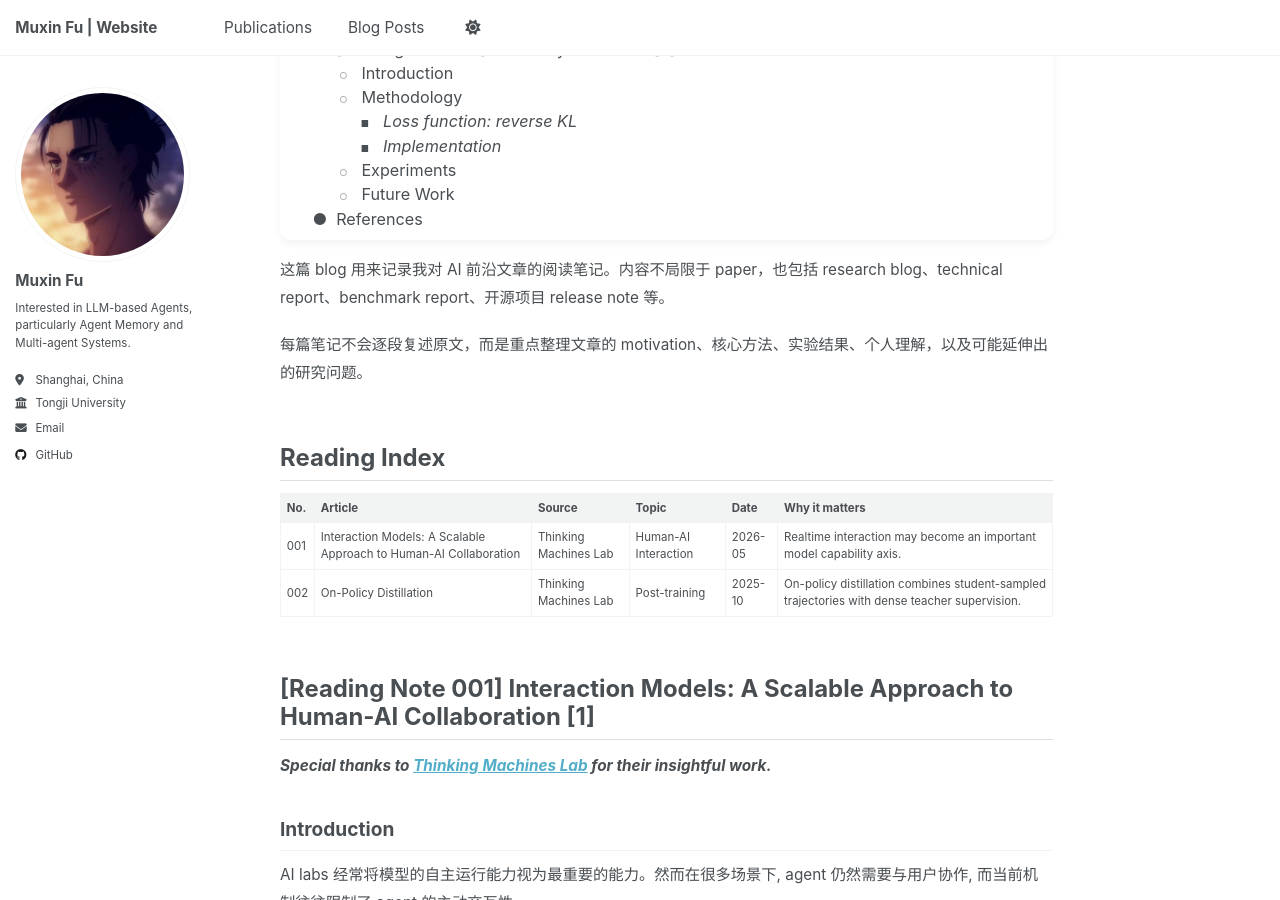
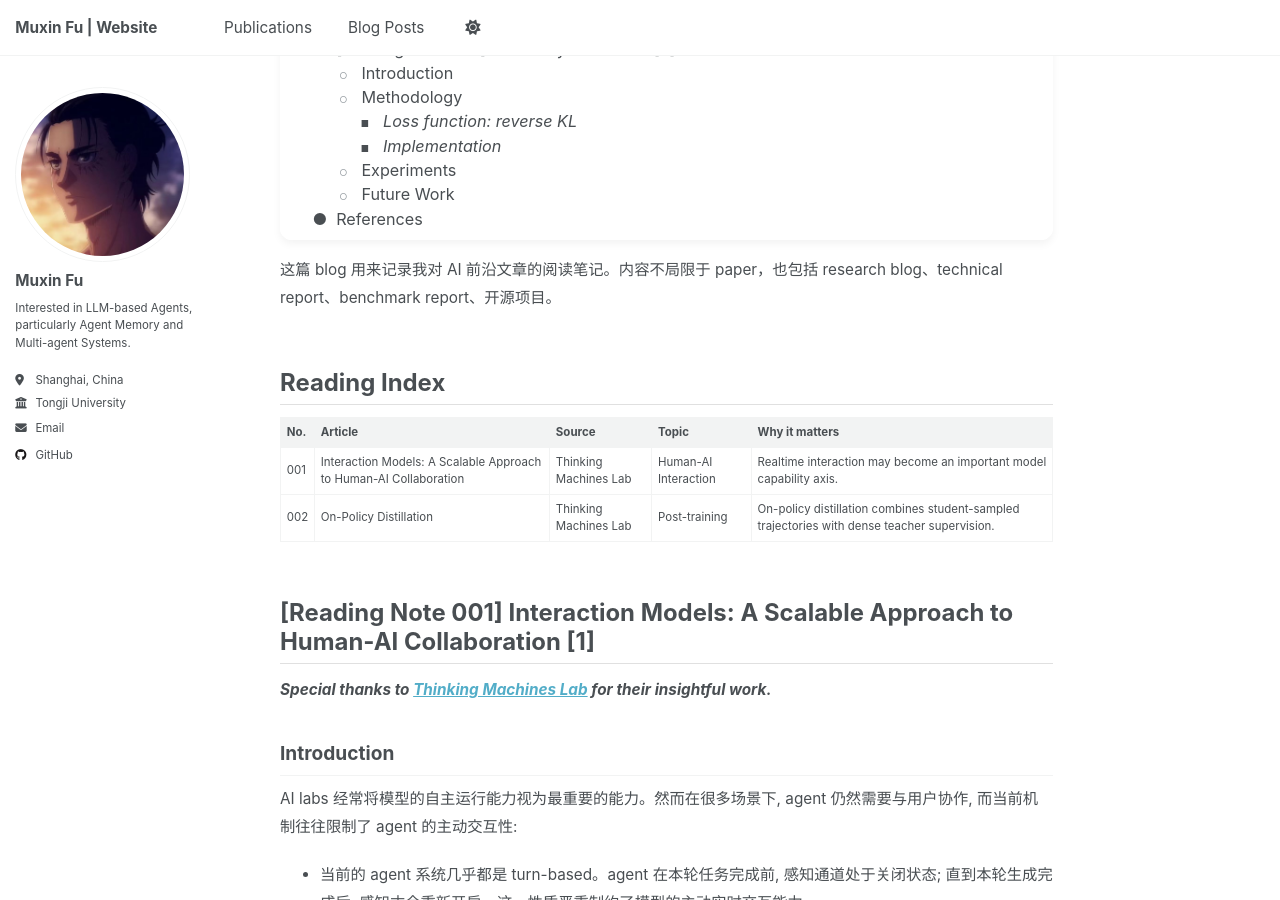
Before and after one commit to KANABOON1/KANABOON1.github.io, a Jekyll site: the page built from _posts/2026-05-14-Frontier-AI-Articles-Reading.md, in a window 1280 px wide and 900 px high, scrolled down 414 px. Built offline with Jekyll 4.4.1, drawn with Linux system fonts in a browser that asks for light colours.

Commit message:
Update details in blog2.

```diff
--- a/_posts/2026-05-14-Frontier-AI-Articles-Reading.md
+++ b/_posts/2026-05-14-Frontier-AI-Articles-Reading.md
@@ -77,16 +77,14 @@ description: 'AI 前沿文章阅读笔记，记录 papers、research blogs、tec
 
 <div class="frontier-reading-post" markdown="1">
 
-这篇 blog 用来记录我对 AI 前沿文章的阅读笔记。内容不局限于 paper，也包括 research blog、technical report、benchmark report、开源项目 release note 等。
-
-每篇笔记不会逐段复述原文，而是重点整理文章的 motivation、核心方法、实验结果、个人理解，以及可能延伸出的研究问题。
+这篇 blog 用来记录我对 AI 前沿文章的阅读笔记。内容不局限于 paper，也包括 research blog、technical report、benchmark report、开源项目。
 
 # Reading Index
 
-| No. | Article | Source | Topic | Date | Why it matters |
+| No. | Article | Source | Topic | Why it matters |
 |---|---|---|---|---|---|
-| 001 | Interaction Models: A Scalable Approach to Human-AI Collaboration | Thinking Machines Lab | Human-AI Interaction | 2026-05 | Realtime interaction may become an important model capability axis. |
-| 002 | On-Policy Distillation | Thinking Machines Lab | Post-training | 2025-10 | On-policy distillation combines student-sampled trajectories with dense teacher supervision. |
+| 001 | Interaction Models: A Scalable Approach to Human-AI Collaboration | Thinking Machines Lab | Human-AI Interaction | Realtime interaction may become an important model capability axis. |
+| 002 | On-Policy Distillation | Thinking Machines Lab | Post-training | On-policy distillation combines student-sampled trajectories with dense teacher supervision. |
 
 # [Reading Note 001] Interaction Models: A Scalable Approach to Human-AI Collaboration [1]
 
```
